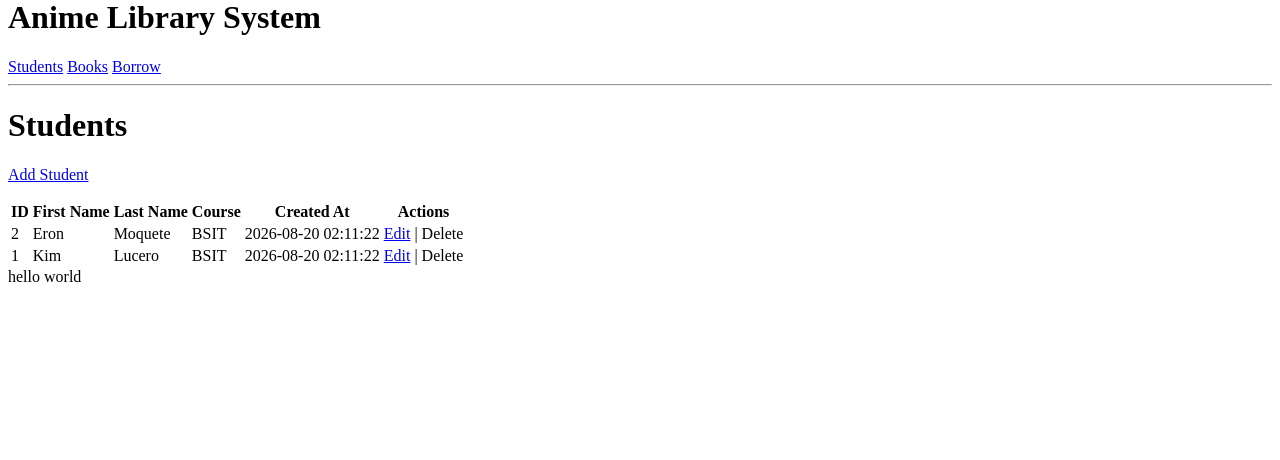
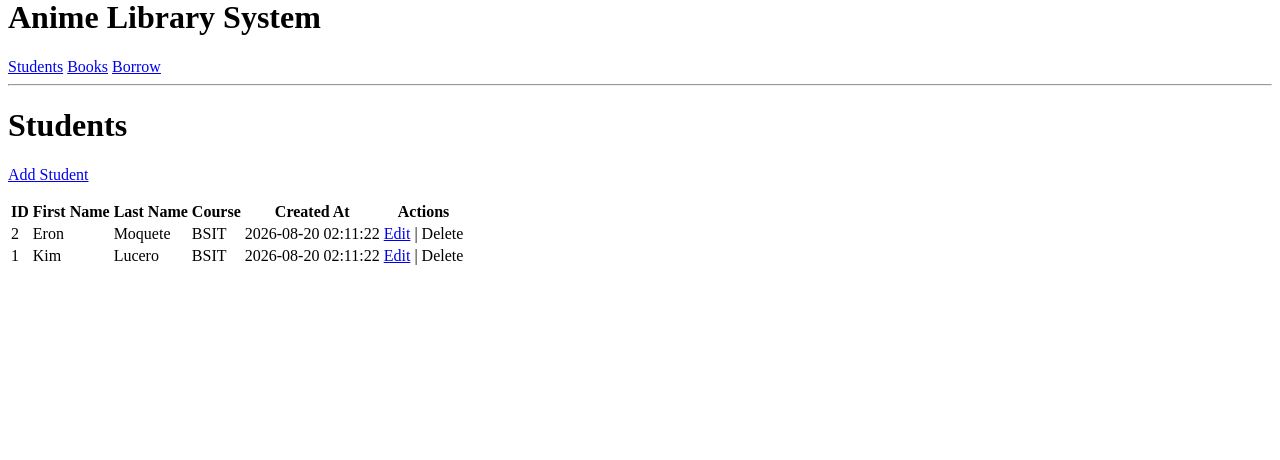
Before and after one commit to YuukiLucero/IT30A, a PHP site: page /index.php in a window 1280 px wide. Shown: the part 22-482 px from the top of the page. Run offline with PHP 8.4, Linux system fonts and the light colour scheme; data comes from the database, SQL or seed files in the repository.

```diff
--- a/index.php
+++ b/index.php
@@ -621,5 +621,3 @@ if($section === 'borrow'){
     <?php endif; ?>
 
 </html>
-
-hello world
```
